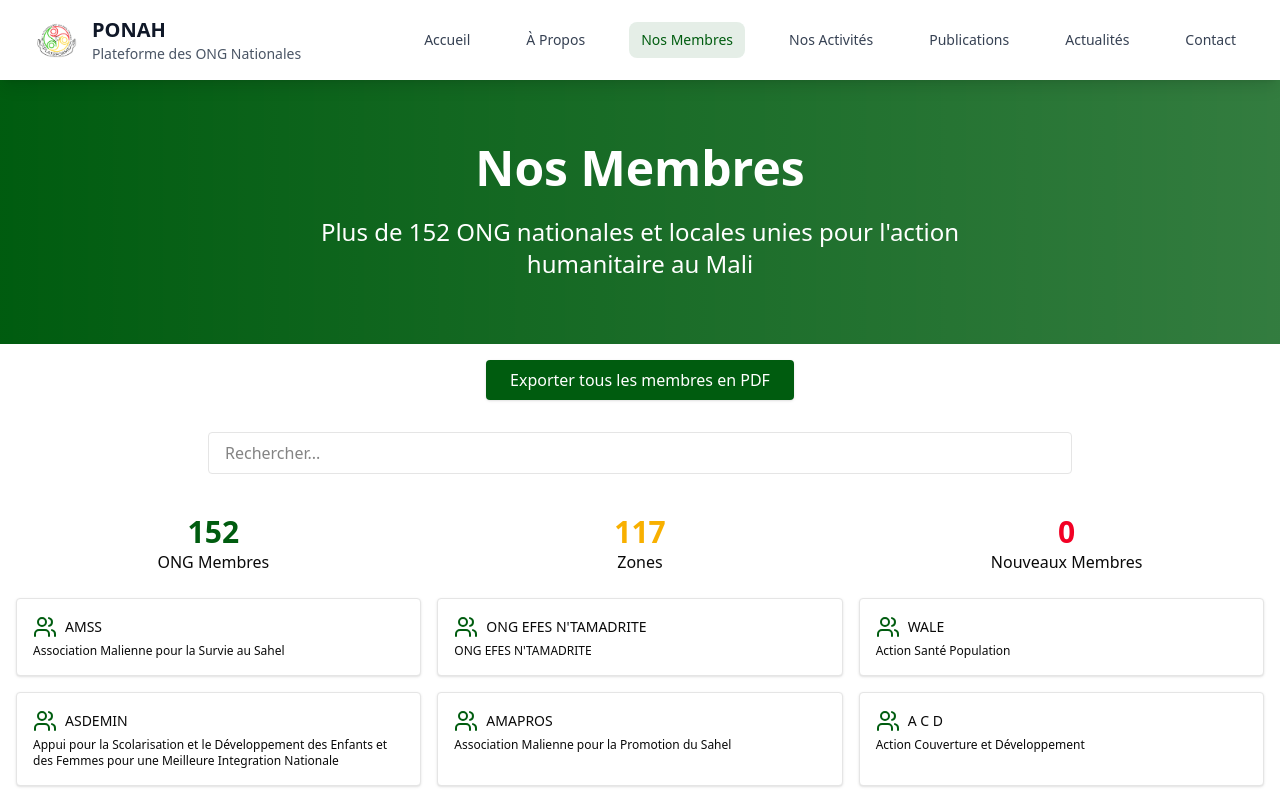
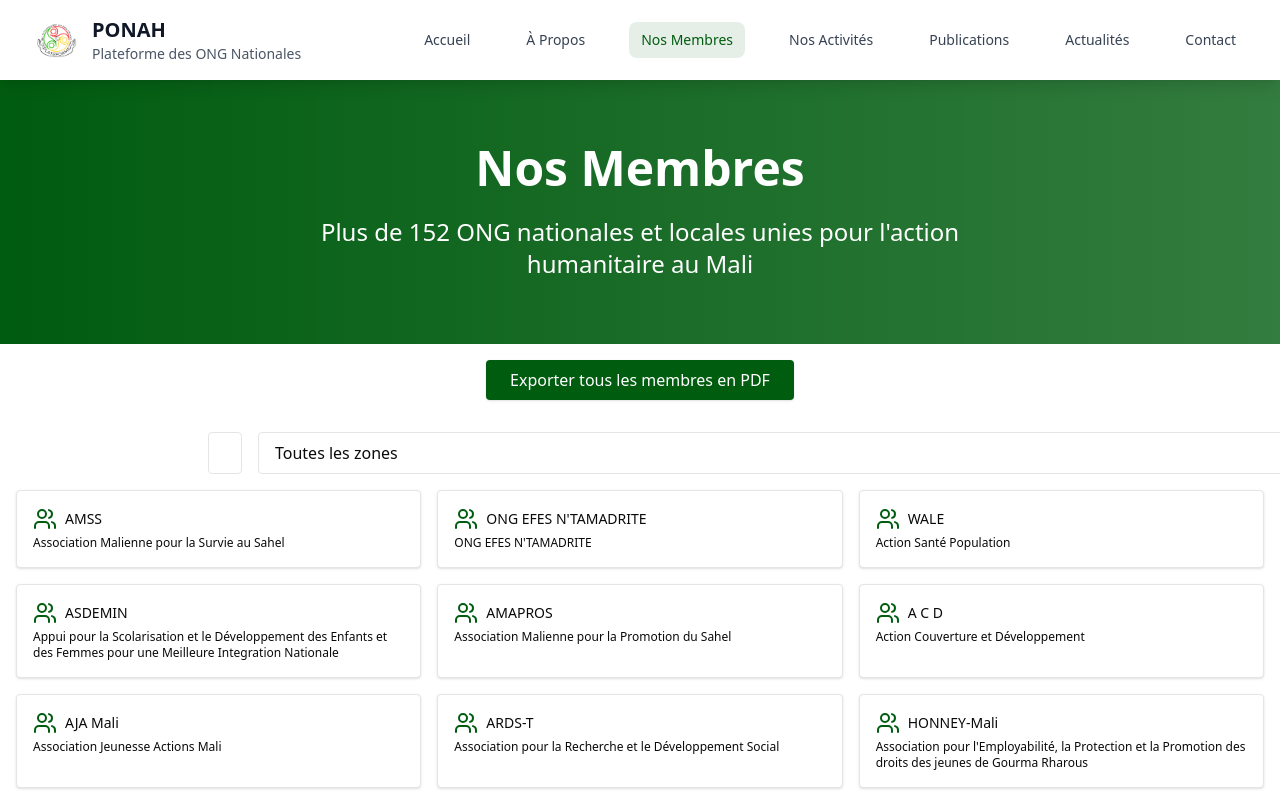
Before and after one commit to illilyelansary/site-PONAH, a React (Vite) app: page /membres in a window 1280 px wide. Shown: the top 800 px of the page. Built offline with nearby package versions, Linux system fonts and the light colour scheme.

Commit message:
Update Members.jsx

```diff
--- a/src/components/pages/Members.jsx
+++ b/src/components/pages/Members.jsx
@@ -1,6 +1,6 @@
 import React, { useState } from 'react';
 import * as XLSX from 'xlsx';
-import { Search, Users, X, FileText, CheckCircle, FileCheck2, UserCheck } from 'lucide-react';
+import { Users, X, FileText, CheckCircle, FileCheck2, UserCheck } from 'lucide-react';
 import defaultMembers from '../../data/membersData_detailed_full';
 import { useAuth } from '../../contexts/AuthContext';
 import jsPDF from 'jspdf';
@@ -23,12 +23,26 @@
 const Members = () => {
   const [membersData, setMembersData] = useState(defaultMembers);
   const [searchTerm, setSearchTerm] = useState('');
+  const [selectedZone, setSelectedZone] = useState('');
   const [selectedMember, setSelectedMember] = useState(null);
   const [currentPage, setCurrentPage] = useState(1);
   const { user } = useAuth();
   const isAdmin = user && user.role === 'admin';
+  const itemsPerPage = 12;
 
-  const itemsPerPage = 12;
+  const handleExcelUpload = (e) => {
+    const file = e.target.files[0];
+    const reader = new FileReader();
+    reader.onload = (evt) => {
+      const binaryStr = evt.target.result;
+      const workbook = XLSX.read(binaryStr, { type: 'binary' });
+      const worksheet = workbook.Sheets[workbook.SheetNames[0]];
+      const data = XLSX.utils.sheet_to_json(worksheet);
+      setMembersData(data);
+      setCurrentPage(1);
+    };
+    reader.readAsBinaryString(file);
+  };
 
   const exportAllToPDF = () => {
     const doc = new jsPDF('landscape');
@@ -38,8 +52,7 @@
     const headers = [[
       'Nom complet de l’ONG', 'Acronyme', 'Date de création', 'Numéro d’accord cadre',
       'Adresse physique', 'Zones d’intervention', 'Nom du responsable', 'Prénom du responsable',
-    'Fonction', 'Téléphone', 'Email'
-  ]];
+      'Fonction', 'Téléphone', 'Email']];
 
     const body = membersData.map(m => [
       m['Nom complet de l’ONG'] || '',
@@ -59,50 +72,27 @@
       head: headers,
       body: body,
       startY: 20,
-    styles: {
-      fontSize: 7,
-      cellPadding: 1,
-      halign: 'left',
-      valign: 'middle',
-    },
-    headStyles: {
-      fillColor: [41, 128, 185], // Bleu pro
-      textColor: [255, 255, 255],
-      fontStyle: 'bold',
-    },
+      styles: { fontSize: 7, cellPadding: 1 },
+      headStyles: { fillColor: [41, 128, 185], textColor: [255, 255, 255] },
       theme: 'grid',
-    margin: { top: 20 },
       pageBreak: 'auto'
     });
 
     doc.save('Membres_PONAH_Global.pdf');
   };
 
-  const handleExcelUpload = (e) => {
-    const file = e.target.files[0];
-    const reader = new FileReader();
-    reader.onload = (evt) => {
-      const binaryStr = evt.target.result;
-      const workbook = XLSX.read(binaryStr, { type: 'binary' });
-      const worksheet = workbook.Sheets[workbook.SheetNames[0]];
-      const data = XLSX.utils.sheet_to_json(worksheet);
-      setMembersData(data);
-      setCurrentPage(1);
-    };
-    reader.readAsBinaryString(file);
-  };
-
-  const filteredMembers = membersData.filter(member =>
-    member['Nom complet de l’ONG'] &&
-    member['Nom complet de l’ONG'].toLowerCase().includes(searchTerm.toLowerCase())
-  );
+  const filteredMembers = membersData.filter(member => {
+    const nomMatch = (member['Nom complet de l’ONG'] || '').toLowerCase().includes(searchTerm.toLowerCase());
+    const acronymeMatch = (member['Acronyme'] || '').toLowerCase().includes(searchTerm.toLowerCase());
+    const zoneMatch = selectedZone === '' || member['Zones d’intervention'] === selectedZone;
+    return zoneMatch && (nomMatch || acronymeMatch);
+  });
 
   const paginatedMembers = filteredMembers.slice((currentPage - 1) * itemsPerPage, currentPage * itemsPerPage);
   const totalPages = Math.ceil(filteredMembers.length / itemsPerPage);
 
   return (
     <div className="min-h-screen">
-      {/* HERO */}
       <section className="bg-gradient-to-r from-primary to-primary/80 text-white py-16 text-center">
         <h1 className="text-4xl md:text-5xl font-bold mb-6">Nos Membres</h1>
         <p className="text-xl md:text-2xl max-w-3xl mx-auto">
@@ -110,34 +100,33 @@
         </p>
       </section>
 
-      {/* BOUTON PDF */}
       <div className="text-center mt-4">
-        <button
-          onClick={exportAllToPDF}
-          className="bg-primary text-white px-6 py-2 rounded shadow"
-        >
+        <button onClick={exportAllToPDF} className="bg-primary text-white px-6 py-2 rounded shadow">
           Exporter tous les membres en PDF
         </button>
       </div>
 
-      {/* IMPORT + FILTRES */}
       <div className="max-w-4xl mx-auto px-4 mt-8 mb-4 flex flex-col md:flex-row items-center gap-4 justify-between">
-        {isAdmin && (
-          <input type="file" accept=".xlsx,.xls" onChange={handleExcelUpload} className="text-sm border rounded px-2 py-1" />
-        )}
-        <input type="text" placeholder="Rechercher..." className="border px-4 py-2 rounded w-full" value={searchTerm} onChange={(e) => setSearchTerm(e.target.value)} />
+        {isAdmin && <input type="file" accept=".xlsx,.xls" onChange={handleExcelUpload} className="text-sm border rounded px-2 py-1" />}
+        <input
+          type="text"
+          placeholder="Rechercher..."
+          className="border px-4 py-2 rounded w-full"
+          value={searchTerm}
+          onChange={(e) => setSearchTerm(e.target.value)}
+        />
+        <select
+          value={selectedZone}
+          onChange={(e) => setSelectedZone(e.target.value)}
+          className="border px-3 py-2 rounded"
+        >
+          <option value="">Toutes les zones</option>
+          {[...new Set(membersData.map(m => m['Zones d’intervention']).filter(Boolean))].sort().map((zone, i) => (
+            <option key={i} value={zone}>{zone}</option>
+          ))}
+        </select>
       </div>
 
-      {/* STATISTIQUES */}
-      <section className="py-6 bg-white">
-        <div className="max-w-7xl mx-auto px-4 grid grid-cols-1 md:grid-cols-3 gap-8 text-center">
-          <div><div className="text-3xl font-bold text-primary">{membersData.length}</div><div>ONG Membres</div></div>
-          <div><div className="text-3xl font-bold text-secondary">{[...new Set(membersData.map(m => m['Zones d’intervention']).filter(Boolean))].length}</div><div>Zones</div></div>
-          <div><div className="text-3xl font-bold text-accent">{membersData.filter(m => m.recent).length}</div><div>Nouveaux Membres</div></div>
-        </div>
-      </section>
-
-      {/* LISTE DES MEMBRES */}
       <div className="max-w-7xl mx-auto px-4 grid grid-cols-1 sm:grid-cols-2 lg:grid-cols-3 gap-4">
         {paginatedMembers.map((m, i) => (
           <div key={i} onClick={() => setSelectedMember(m)} className="bg-white border p-4 rounded shadow cursor-pointer">
@@ -150,14 +139,18 @@
         ))}
       </div>
 
-      {/* PAGINATION */}
       <div className="text-center my-6">
         {Array.from({ length: totalPages }, (_, i) => (
-          <button key={i} onClick={() => setCurrentPage(i + 1)} className={`mx-1 px-3 py-1 rounded ${currentPage === i + 1 ? 'bg-primary text-white' : 'bg-gray-200'}`}>{i + 1}</button>
+          <button
+            key={i}
+            onClick={() => setCurrentPage(i + 1)}
+            className={`mx-1 px-3 py-1 rounded ${currentPage === i + 1 ? 'bg-primary text-white' : 'bg-gray-200'}`}
+          >
+            {i + 1}
+          </button>
         ))}
       </div>
 
-      {/* MODALE MEMBRE */}
       {selectedMember && (
         <div className="fixed inset-0 bg-black bg-opacity-50 flex justify-center items-center z-50">
           <div className="bg-white p-6 rounded max-w-lg relative">
@@ -176,7 +169,6 @@
         </div>
       )}
 
-      {/* ADHÉSION */}
       <section className="py-16 bg-primary/5">
         <div className="max-w-6xl mx-auto px-4 text-center">
           <h2 className="text-3xl font-bold mb-4">Rejoindre la PONAH</h2>
@@ -191,7 +183,6 @@
         </div>
       </section>
 
-      {/* ÉQUIPE */}
       <section className="py-16 bg-white">
         <div className="max-w-6xl mx-auto px-4 text-center">
           <h2 className="text-3xl font-bold mb-10">Notre Équipe Dirigeante</h2>
@@ -208,7 +199,6 @@
         </div>
       </section>
 
-      {/* FAQ */}
       <section className="py-16 bg-gray-50">
         <div className="max-w-4xl mx-auto px-4 text-center">
           <h2 className="text-3xl font-bold mb-6">Questions Fréquentes</h2>
```
Lines whose indentation alone changed are shown as unchanged.
